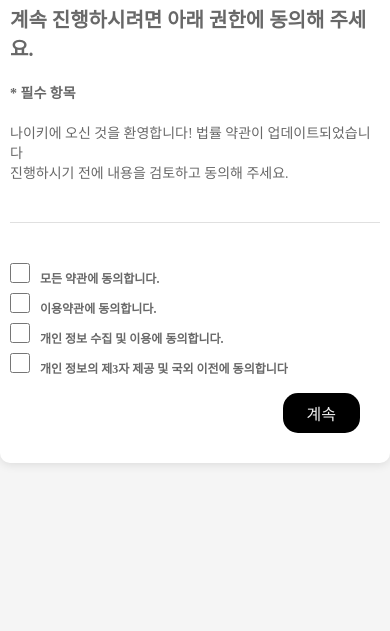
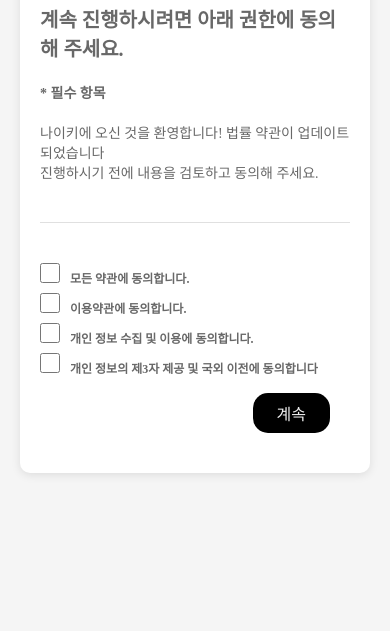
Before and after one commit to rlaehddn0301/web1-html, a plain HTML site: page checkbox.html in a window 390 px wide. Shown: the part 213-844 px from the top of the page. Drawn offline with Linux system fonts and the light colour scheme.

Commit message:
Update checkbox.html

```diff
--- a/checkbox.html
+++ b/checkbox.html
@@ -100,7 +100,8 @@
 
         @media (max-width: 428px) {
             header {
-                padding: 10px;
+                padding: 20px;
+                margin: 20px;
             }
 
             h1 {
@@ -144,7 +145,7 @@
         <hr>
         <div class="check">
             <form method="post">
-                <p><label><input type="checkbox" name="ch" value="모든 약관에 동의합니다." required>모든 약관에 동의합니다.</label></p>
+                <p><label><input type="checkbox" name="ch" value="모든 약관에 동의합니다." onclick="" required>모든 약관에 동의합니다.</label></p>
                 <p><label><input type="checkbox" name="ch" value="이용약관에 동의합니다." required>이용약관에 동의합니다.</label></p>
                 <p><label><input type="checkbox" name="ch" value="개인 정보 수집 및 이용에 동의합니다." required>개인 정보 수집 및 이용에 동의합니다.</label></p>
                 <p><label><input type="checkbox" name="ch" value="개인 정보의 제3자 제공 및 국외 이전에 동의합니다" required>개인 정보의 제3자 제공 및 국외 이전에 동의합니다</label></p>
```
